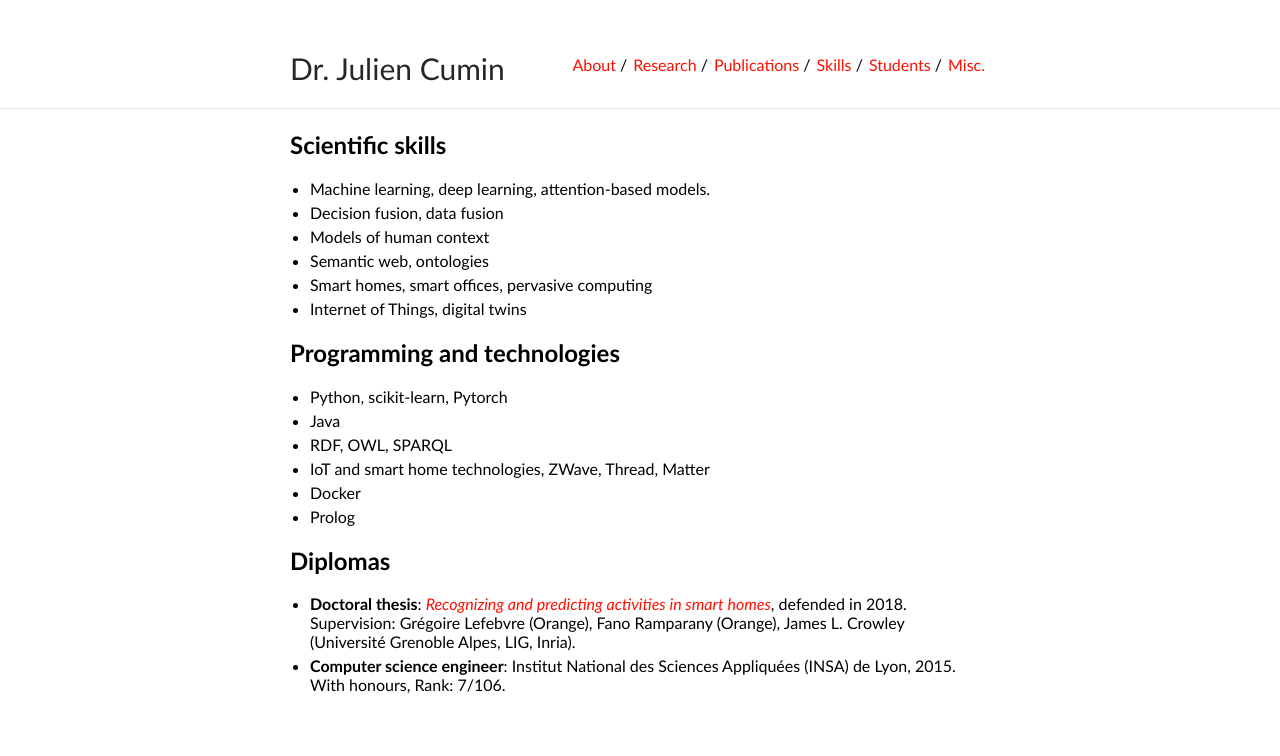
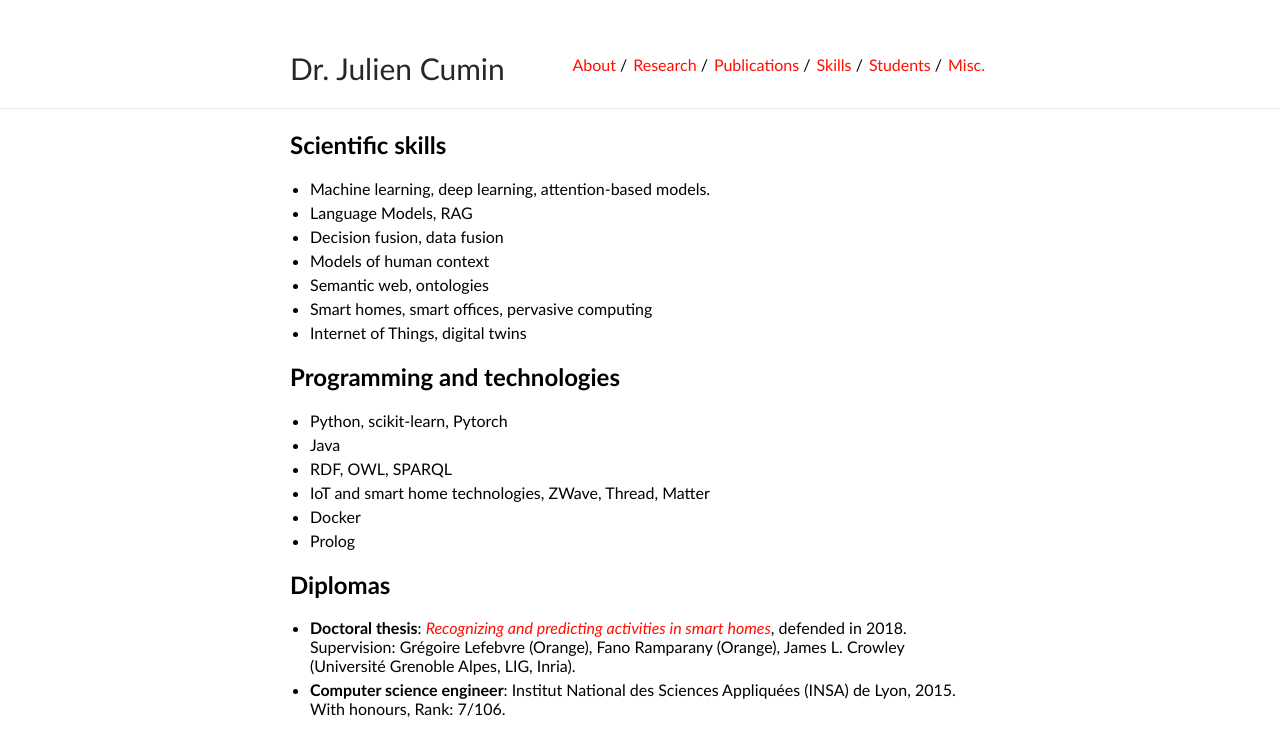
Before and after one commit to JCumin/jcumin.github.io, a Jekyll site: the page built from skills.md, in a window 1280 px wide. Shown: the top 756 px of the page. Built offline with Jekyll 4.4.1, drawn with Linux system fonts in a browser that asks for light colours; our own code applies the rules of GitHub Pages for plain Markdown files.

Commit message:
Update skills.md

```diff
--- a/skills.md
+++ b/skills.md
@@ -1,6 +1,7 @@
 ## Scientific skills
 
 - Machine learning, deep learning, attention-based models.
+- Language Models, RAG
 - Decision fusion, data fusion
 - Models of human context
 - Semantic web, ontologies
```
